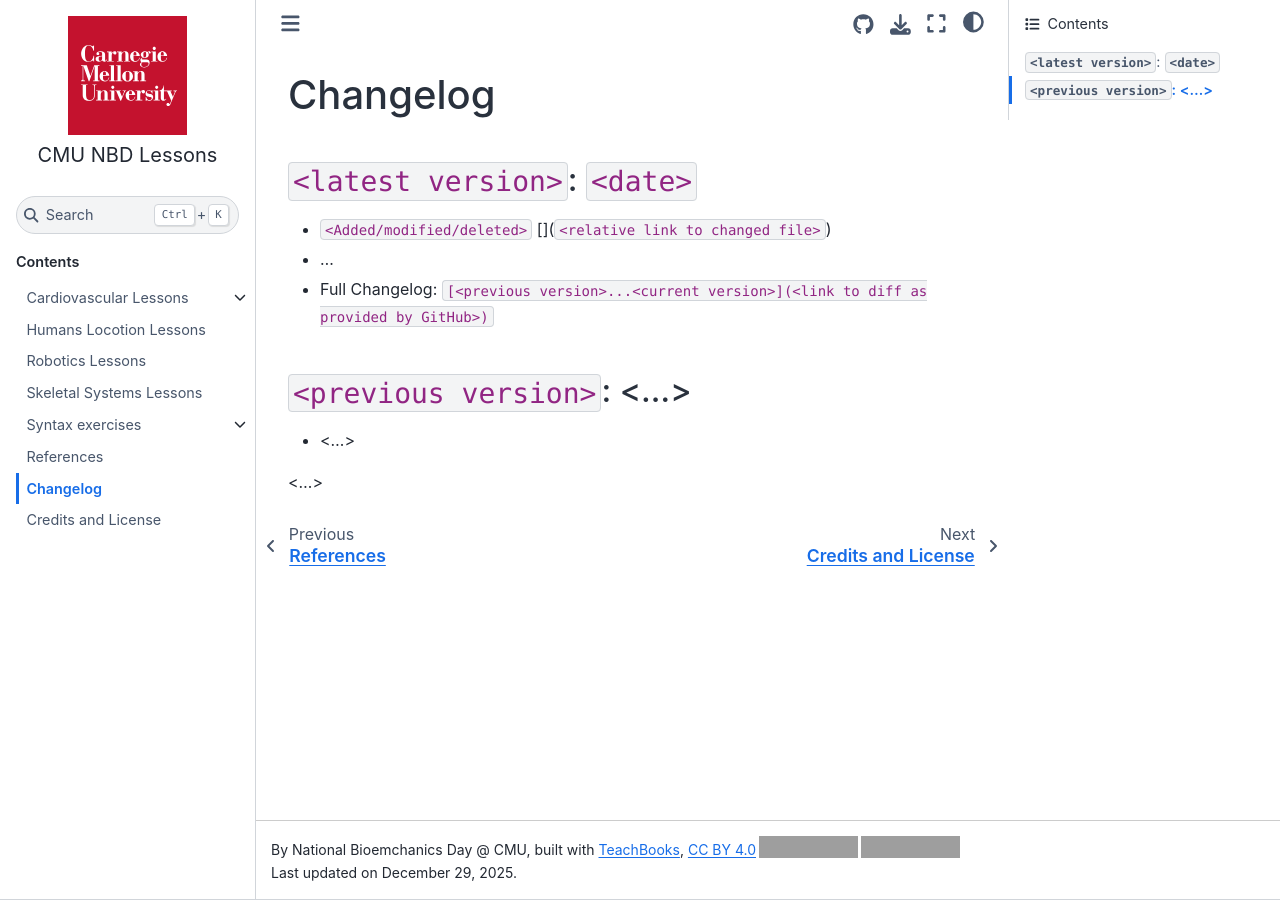
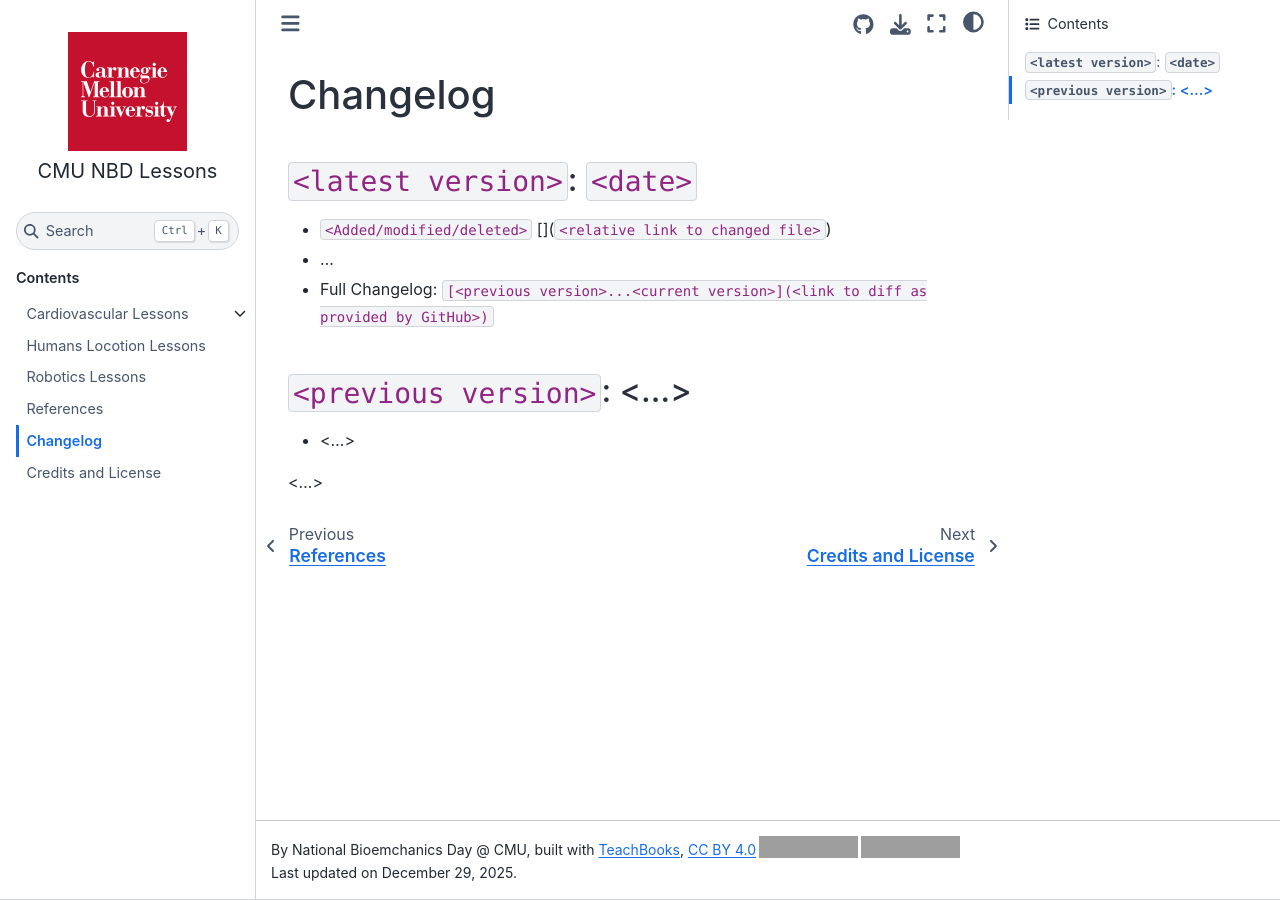
Before and after one commit to biomechday/biomechday.github.io, a Jupyter Book: the page built from book/changelog.md, in a window 1280 px wide. Built offline with Jupyter Book 1.0.4 settings and Sphinx 7.4.7 and the Sphinx Book theme 1.1.4, drawn with Linux system fonts in a browser that asks for light colours; pages that are not in the unit, such as notebooks, are missing from menus; comment, search, counter and statistics services are not loaded; some of the changed lines change nothing that is shown; grey boxes are pictures that could not be loaded.

Commit message:
Update _toc.yml

```diff
--- a/book/_toc.yml
+++ b/book/_toc.yml
@@ -7,30 +7,30 @@
     - file: Cardiovascular/overview.md
       sections:
       - file: Cardiovascular/Computational Fluid Dynamics/overview.md
-      - file: Cardiovascular/Fluid Mechanics/overview.md
+      # - file: Cardiovascular/Fluid Mechanics/overview.md
       - file: Cardiovascular/Medical Imaging/overview.md
       - file: Cardiovascular/Sensors/overview.md
     - file: Human locomotion/overview.md
     - file: Robotics/overview.md
-    - file: Skeletal system/overview.md
-    - file: exercises.md
-      sections:
-      - file: exercises/001.md
-      - file: exercises/002.md
-      - file: exercises/003.md
-      - file: exercises/004.md
-      - file: exercises/005.md
-      - file: exercises/005a.md
-      - file: exercises/006.md
-      - file: exercises/summary
-    - file: syntax_exercises.md
-      sections:
-      - file: syntax_exercises/007.md
-      - file: syntax_exercises/008.md
-      - file: syntax_exercises/009.md
-      - file: syntax_exercises/010.md
-      - file: syntax_exercises/011.md
-      - file: syntax_exercises/012.md
+    # - file: Skeletal system/overview.md
+    # - file: exercises.md
+    #   sections:
+    #   - file: exercises/001.md
+    #   - file: exercises/002.md
+    #   - file: exercises/003.md
+    #   - file: exercises/004.md
+    #   - file: exercises/005.md
+    #   - file: exercises/005a.md
+    #   - file: exercises/006.md
+    #   - file: exercises/summary
+    # - file: syntax_exercises.md
+    #   sections:
+    #   - file: syntax_exercises/007.md
+    #   - file: syntax_exercises/008.md
+    #   - file: syntax_exercises/009.md
+    #   - file: syntax_exercises/010.md
+    #   - file: syntax_exercises/011.md
+    #   - file: syntax_exercises/012.md
     - file: references.md
     - file: changelog.md
     - file: credits.md
```
